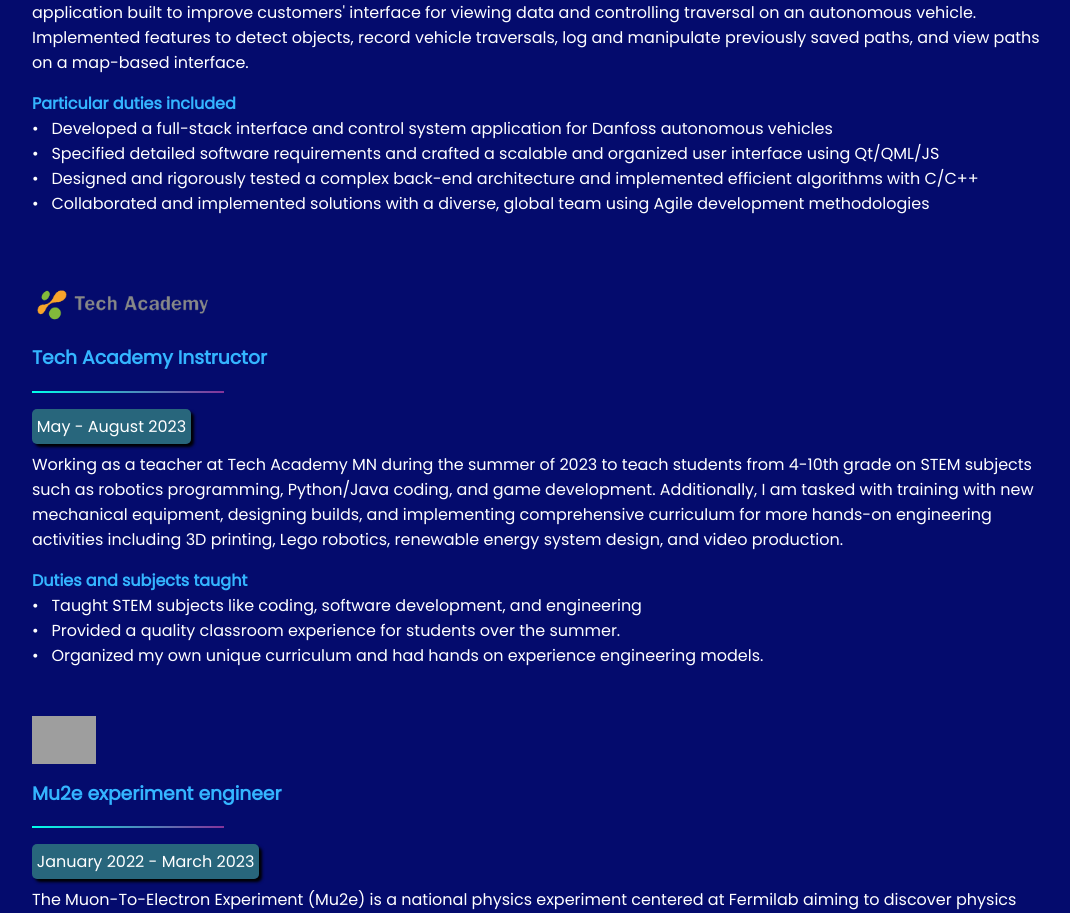
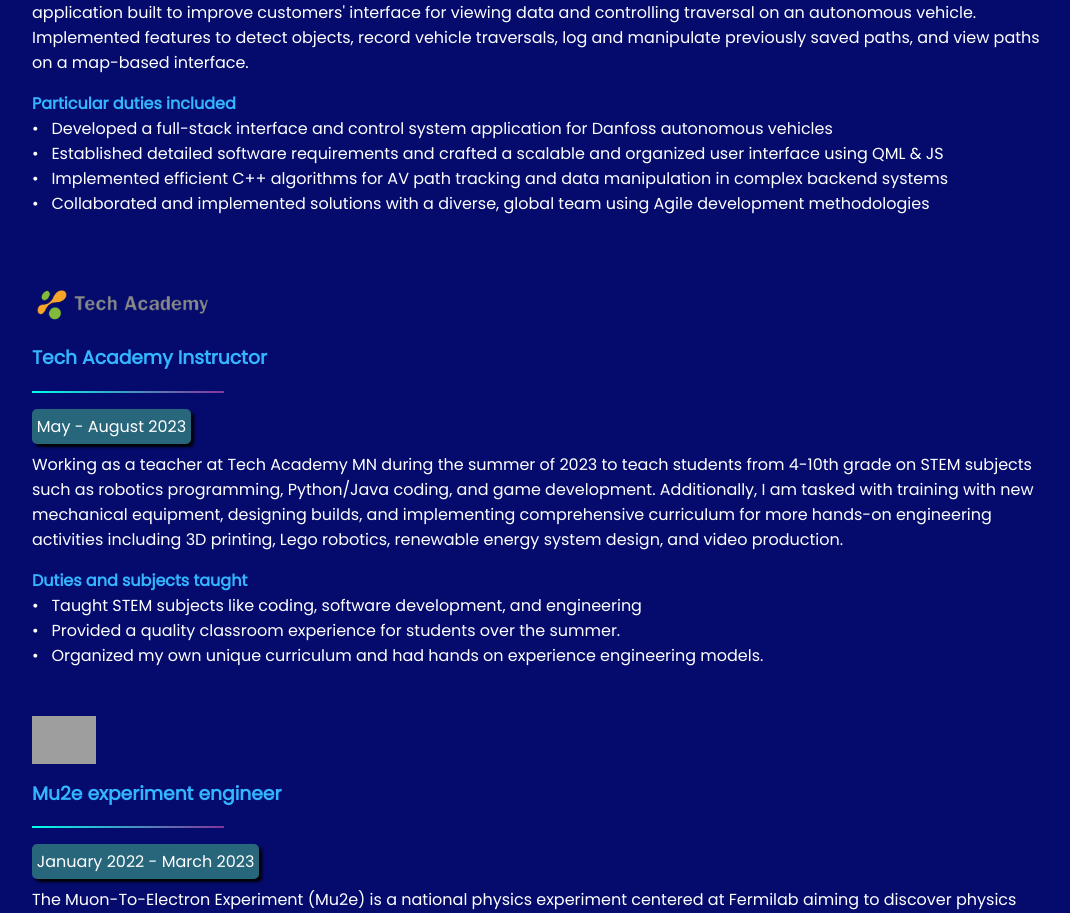
Before and after one commit to RWang-Dev/My-Website, a React (Create React App) app: page / in a window 1280 px wide. Shown: the part 3546-4459 px from the top of the page, without its empty margins (96-1166 px from the left). Built offline with nearby package versions, Linux system fonts and the light colour scheme; grey boxes are pictures that could not be loaded.

Commit message:
new resume

```diff
--- a/src/pages/About-Me-Page/AboutMeInfo.js
+++ b/src/pages/About-Me-Page/AboutMeInfo.js
@@ -240,10 +240,10 @@
             <p>
               • &nbsp; Developed a full-stack interface and control system
               application for Danfoss autonomous vehicles
-              <br /> • &nbsp; Specified detailed software requirements and
-              crafted a scalable and organized user interface using Qt/QML/JS
-              <br /> • &nbsp; Designed and rigorously tested a complex back-end
-              architecture and implemented efficient algorithms with C/C++
+              <br /> • &nbsp; Established detailed software requirements and
+              crafted a scalable and organized user interface using QML & JS
+              <br /> • &nbsp; Implemented efficient C++ algorithms for AV path
+              tracking and data manipulation in complex backend systems
               <br /> • &nbsp; Collaborated and implemented solutions with a
               diverse, global team using Agile development methodologies
             </p>
```
Also changed, not shown: 1 other file (tests, documents, lock files or other folders).
